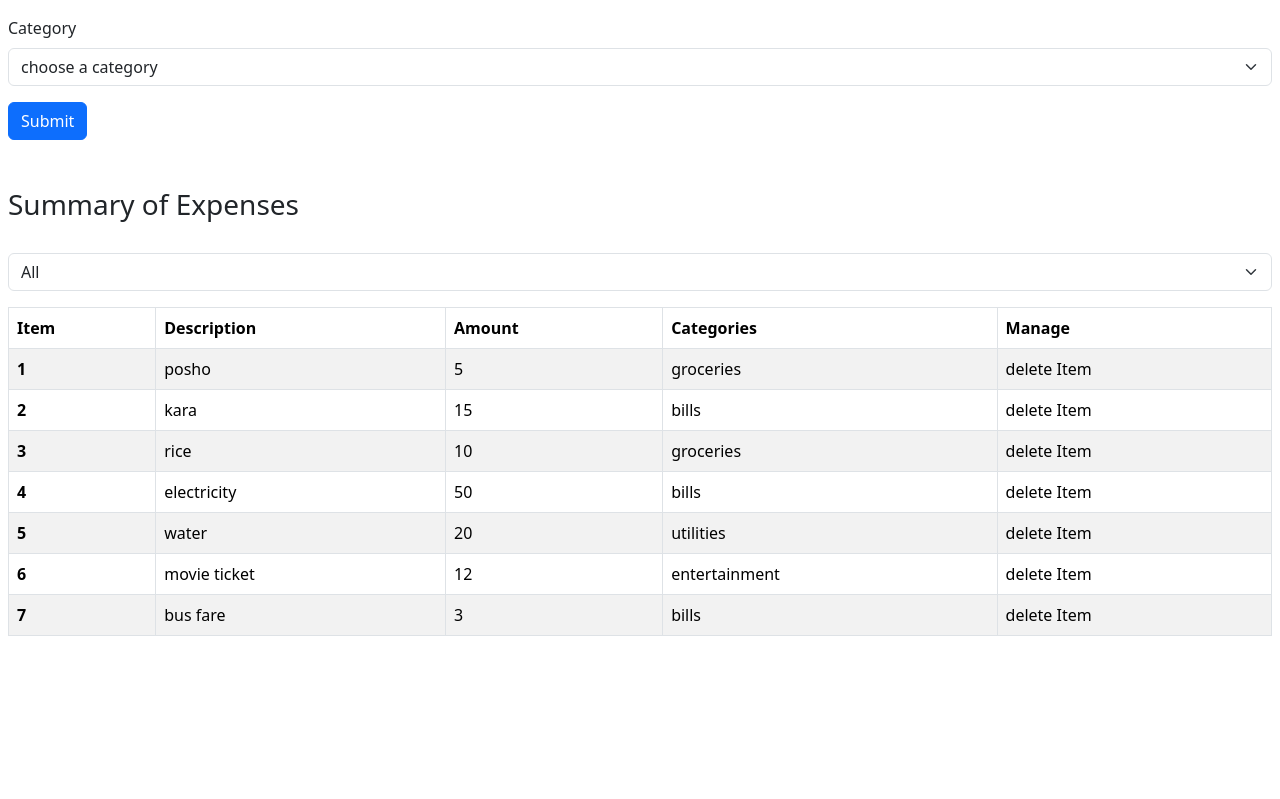
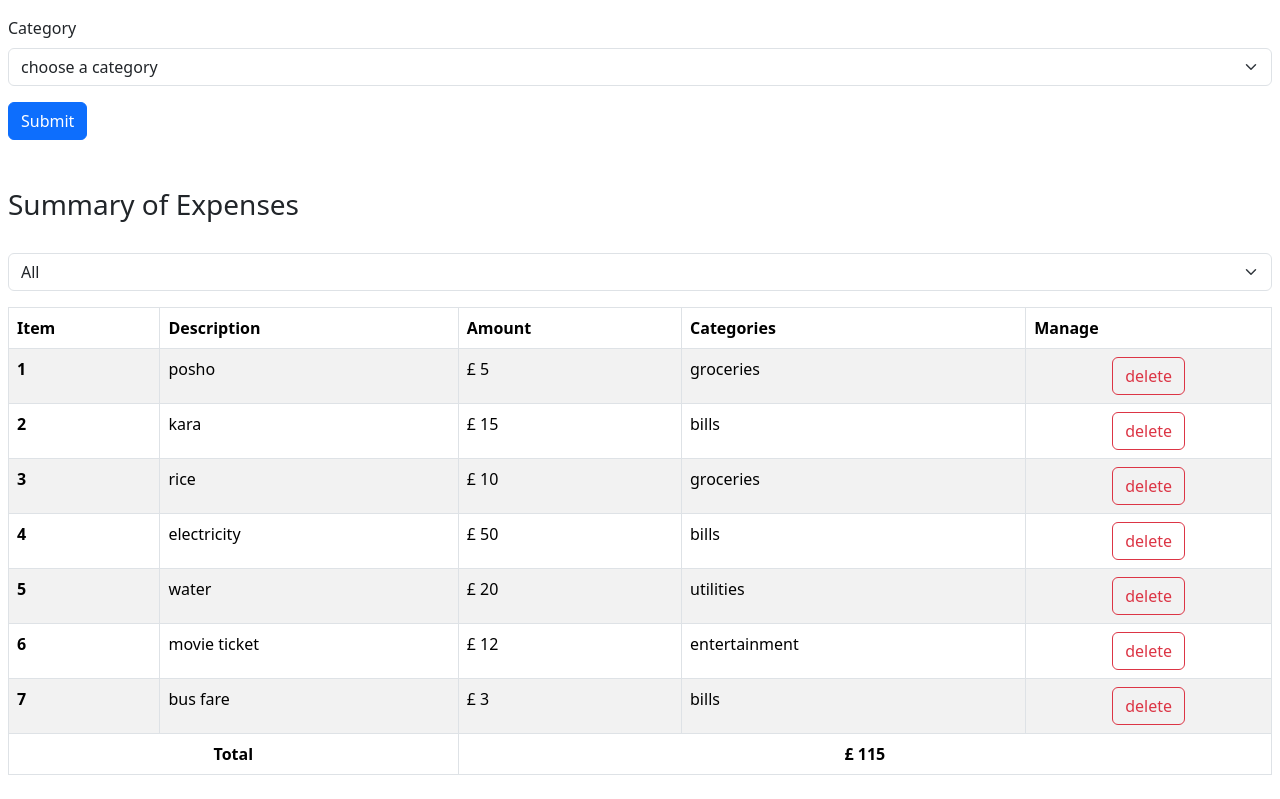
Before and after one commit to IsaacSemb/simple_expense_tracker_react, a React (Vite) app: page / in a window 1280 px wide. Shown: the part 210-1009 px from the top of the page. Before the commit the page ends 870 px from the top, so only its background shows below. Built offline with nearby package versions, Linux system fonts and the light colour scheme.

Commit message:
factored out the expense object interface and used it to annotated everything

```diff
--- a/src/App.tsx
+++ b/src/App.tsx
@@ -1,68 +1,73 @@
 import { useState } from "react";
 import Form from "./components/Form";
 import Table from "./components/Table";
-// import { FieldValues } from "react-hook-form";
-
+import { expenseObject } from "./components/interfaces/expenseObject";
 
 
 
 function App() {
-  const [allExpenses, setAllExpenses] = useState<object[]>([
+  const [allExpenses, setAllExpenses] = useState<expenseObject[]>([
     {
+      itemId: 1,
       description: "posho",
       amount: 5,
       category: "groceries",
     },
     {
+      itemId: 2,
       description: "kara",
       amount: 15,
       category: "bills",
-    },{
+    },
+    {
+      itemId: 3,
       description: "rice",
       amount: 10,
       category: "groceries",
     },
     {
+      itemId: 4,
       description: "electricity",
       amount: 50,
       category: "bills",
     },
     {
+      itemId: 5,
       description: "water",
       amount: 20,
       category: "utilities",
     },
     {
+      itemId: 6,
       description: "movie ticket",
       amount: 12,
       category: "entertainment",
     },
     {
+      itemId: 7,
       description: "bus fare",
       amount: 3,
       category: "bills",
-    }
-
+    },
   ]);
 
-  const [filteredExpenses, setFilteredExpenses] = useState<object[]>([]);
+  const [filteredExpenses, setFilteredExpenses] = useState<expenseObject[]>([]);
   const [filtered, setFiltered] = useState(false);
 
-  function handleOnSubmitPressed(data) {
+  function handleOnSubmitPressed(data:expenseObject) {
     console.log("form submit pressed in form component ");
     console.log(data);
 
     // add the content to all expenses
-    setAllExpenses([...allExpenses, {...data}]);
+    setAllExpenses([...allExpenses, { ...data }]);
     console.log(allExpenses);
-
   }
 
   function filterItemsByCategory(category: string) {
-    if (category==='full') {
-      setFiltered(false)
+    if (category === "full") {
+      setFiltered(false);
       console.log(allExpenses);
-      return
+      return;
     }
     console.log("filter item triggered in table component");
     console.log(category);
@@ -70,10 +75,11 @@ function App() {
       allExpenses.filter((expense) => expense.category === category)
     );
     console.log(filteredExpenses);
-    setFiltered(true)
+    setFiltered(true);
+  }
 
-
-
+  function handleOnDelete(itemIndex: number) {
+    console.log("deleted item", itemIndex);
   }
 
   return (
@@ -82,7 +88,11 @@ function App() {
         expensesList={allExpenses}
         onSubmitPressed={handleOnSubmitPressed}
       />
-      <Table expensesList={filtered?filteredExpenses:allExpenses} filterItems={filterItemsByCategory} />
+      <Table
+        onDelete={handleOnDelete}
+        expensesList={filtered ? filteredExpenses : allExpenses}
+        filterItems={filterItemsByCategory}
+      />
     </div>
   );
 }
--- a/src/components/Form.tsx
+++ b/src/components/Form.tsx
@@ -1,24 +1,14 @@
 import { useState } from "react";
-import { FieldValues, useForm } from "react-hook-form";
+import { useForm } from "react-hook-form";
+import { expenseObject } from "./interfaces/expenseObject";
 
-interface formData {
-  description: string;
-  amount: number;
-  category: string;
+
+interface tableProps {
+  expensesList: expenseObject[];
+  onSubmitPressed: (data: expenseObject) => void;
 }
 
-interface tableProps {
-  expensesList: [
-    {
-      description: string;
-      amount: number;
-      category: string;
-    }
-  ];
-  onSubmitPressed: (data:formData) => void;
-}
-
-function Form({ expensesList, onSubmitPressed }: tableProps) {
+function Form({ onSubmitPressed }: tableProps) {
   // npm install react-hook-form
   const {
     // destructure the useForm object to get register, handleSublmit and formState
@@ -26,27 +16,31 @@ function Form({ expensesList, onSubmitPressed }: tableProps) {
     handleSubmit,
     // destructure this further to get the errors
     formState: { errors },
+    // reset the entire form
     reset,
-  } = useForm<formData>();
+  } = useForm<expenseObject>();
 
   const [categories /* setCategories */] = useState<string[]>([
     "groceries",
     "utilities",
     "entertainment",
-    "bills"
+    "bills",
   ]);
-  const [allExpenses, setAllExpenses] = useState<FieldValues[]>([]);
 
   function capitalizeFirstLetter(str: string) {
     if (!str) return ""; // Handle empty strings
     return str.charAt(0).toUpperCase() + str.slice(1);
   }
 
-
   return (
     <>
       <h3 className="mt-1">Add an Expense</h3>
-      <form onSubmit={handleSubmit((data) => onSubmitPressed(data))}>
+      <form
+        onSubmit={handleSubmit((data) => {
+          reset();
+          onSubmitPressed(data);
+        })}
+      >
         <div className="mb-3">
           <label htmlFor="description" className="form-label">
             Description
@@ -124,5 +118,4 @@ function Form({ expensesList, onSubmitPressed }: tableProps) {
     </>
   );
 }
-
 export default Form;
--- a/src/components/Table.tsx
+++ b/src/components/Table.tsx
@@ -1,29 +1,24 @@
+import { expenseObject } from "./interfaces/expenseObject";
+
 interface tableProps {
-  expensesList: [
-    {
-      description: string;
-      amount: number;
-      category: string;
-    }
-  ];
-  filterItems: (item:string) => void;
+  expensesList: expenseObject[];
+  filterItems: (item: string) => void;
+  onDelete: (itemId: number) => void;
 }
 
-function Table({ expensesList, filterItems }: tableProps) {
+function Table({ expensesList, filterItems, onDelete }: tableProps) {
   return (
     <>
       <h3 className="mt-5">Summary of Expenses</h3>
       <div className="mb-3">
         <label htmlFor="category" className="form-label"></label>
         <select
-          onChange={(evt)=>(filterItems(evt.target.value))}
+          onChange={(evt) => filterItems(evt.target.value)}
           id="category"
           className="form-select"
           defaultValue="full"
         >
-          <option value="full" >
-            All
-          </option>
+          <option value="full">All</option>
           <option value="groceries">Groceries</option>
           <option value="utilities">Utilities</option>
           <option value="entertainment">Entertainment</option>
@@ -44,14 +39,35 @@ function Table({ expensesList, filterItems }: tableProps) {
         <tbody>
           {expensesList.map((expense, index) => (
             <tr key={index}>
-              <th scope="row">{index+1}</th>
+              <th scope="row">{index + 1}</th>
               <td>{expense.description}</td>
-              <td>{expense.amount}</td>
+              <td>£ {expense.amount}</td>
               <td>{expense.category}</td>
-              <td>delete Item</td>
+              <td className="text-center align-middle">
+                <button
+                  className="btn btn-outline-danger"
+                  onClick={() => onDelete(expense.itemId)}
+                >
+                  delete
+                </button>
+              </td>
             </tr>
           ))}
         </tbody>
+        <tfoot>
+          {" "}
+          <tr>
+            <th scope="col" colSpan={2} className="text-center">
+              Total
+            </th>
+            <th scope="col" colSpan={3} className="text-center">
+              £{" "}
+              {expensesList.reduce((accumulator, expense) => {
+                return accumulator + expense.amount;
+              }, 0)}
+            </th>
+          </tr>
+        </tfoot>
       </table>
     </>
   );
```
